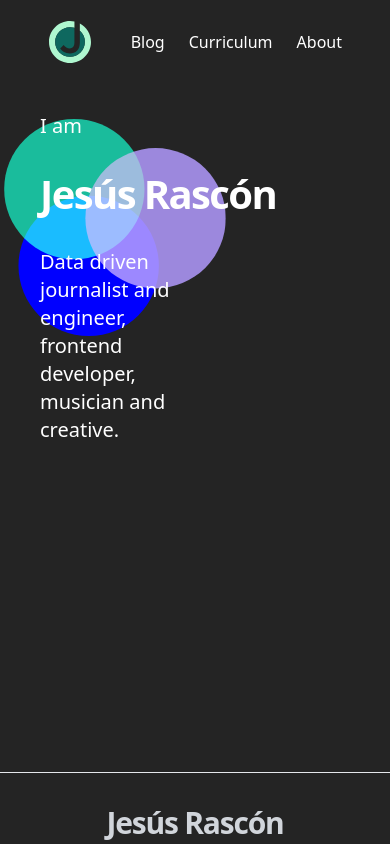
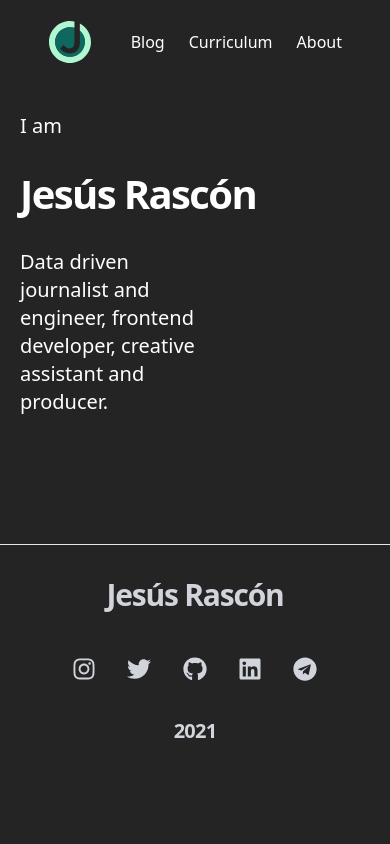
Before and after one commit to jesi-rgb/old.jesirgb.com, a Next.js app: page / in a window 390 px wide. Shown: the top 844 px of the page. Built offline with nearby package versions, Linux system fonts and the light colour scheme; no server answers; a web font is replaced by a local one.

Commit message:
changes to landing page and typo fixin

```diff
--- a/pages/index.js
+++ b/pages/index.js
@@ -16,7 +16,7 @@ export default function Landing() {
         viewBox="-10 0 950 650"
         fill="none"
         xmlns="http://www.w3.org/2000/svg"
-        className="w-full h-80 absolute -top-10 mt-32 lg:w-4/6 lg:h-full"
+        className="hidden xl:inline xl:visible xl:absolute xl:-top-10 xl:mt-32 xl:h-full"
       >
         <svg
           width="540"
@@ -52,14 +52,14 @@ export default function Landing() {
         </svg>
       </svg>
 
-      <div className="m-10 z-10 text-white text-xl xl:text-3xl font-light xl:m-40 xl:top-20">
+      <div className="m-5 z-10 text-white text-xl xl:text-3xl font-light xl:m-40 xl:top-20">
         I am{" "}
         <h1 className="text-5xl xl:text-8xl my-10 font-bold font-blogpost tracking-tighter">
           Jesús Rascón
         </h1>
-        <div className="mt-8 w-1/2 md:w-1/4 font-light text-xl xl:text-3xl mr-auto">
-          Data driven journalist and engineer, frontend developer, musician and
-          creative.
+        <div className="mt-8 w-1/2 md:w-1/4 text-xl xl:text-3xl mr-auto">
+          Data driven journalist and engineer, frontend developer, creative
+          assistant and producer.
         </div>
       </div>
 
@@ -68,7 +68,7 @@ export default function Landing() {
         viewBox="60 0 650 650"
         fill="none"
         xmlns="http://www.w3.org/2000/svg"
-        className="h-40 mt-30 xl:h-full xl:mt-96"
+        className="hidden xl:inline xl:h-full xl:mt-42"
       ></svg>
 
       <div className="md:max-w-screen-md lg:max-w-screen-lg xl:max-w-screen-xl mx-auto">
```
Also changed, not shown: posts/veritasium-math-freelancer.md (+1 -1 lines).
